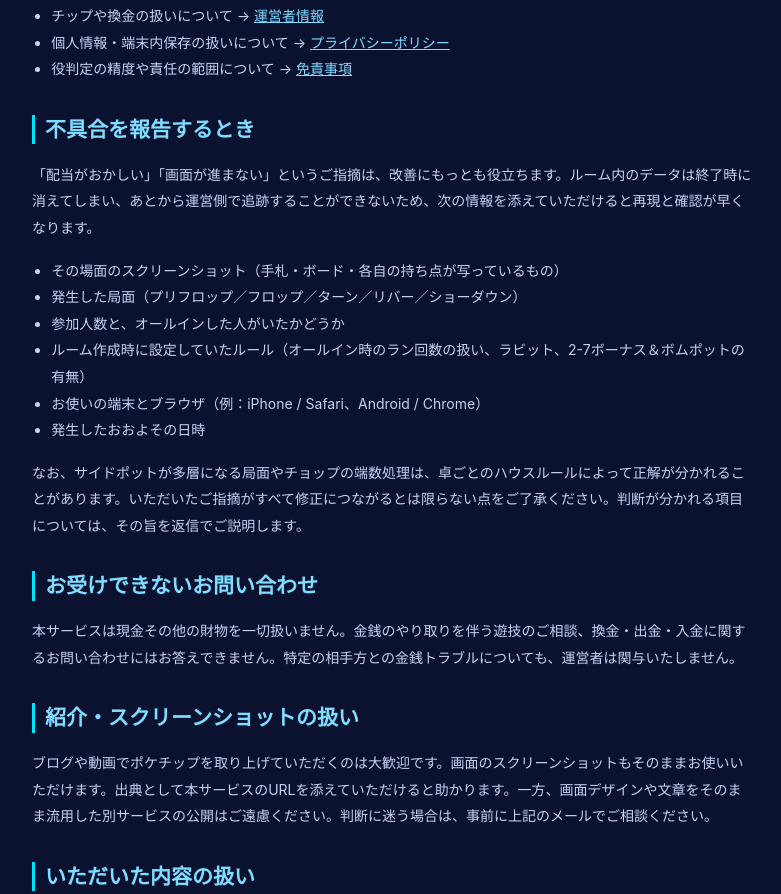
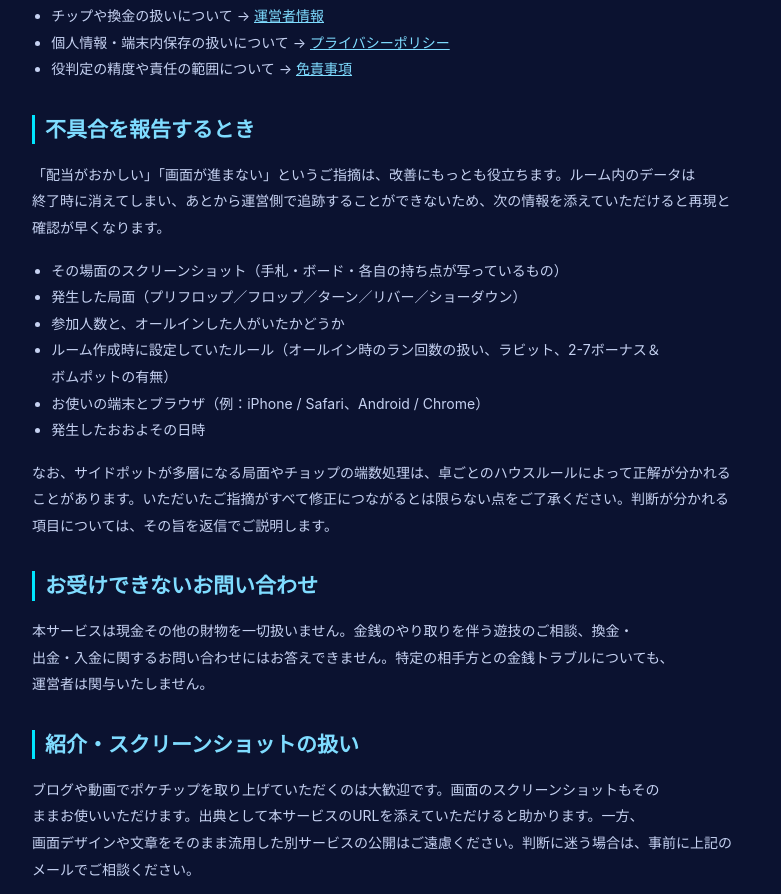
Before and after one commit to fujiken1016/poke-chip, a website: page contact.html in a window 1280 px wide. Shown: the part 596-1490 px from the top of the page, without its empty margins (248-1029 px from the left). Drawn offline with Linux system fonts and the light colour scheme.

Commit message:
固定4面: 日本語の折り返しを文節境界に（孤立文字 5件→0件を目標）
375px 実測で h2/td/li に孤立文字（最終行1〜2字）が5件あった。
word-break:auto-phrase で文節境界を入れてから text-wrap で均す。
balance 単独は単語の途中で割るので使わない（design_guidelines §3-B）。

Co-Authored-By: Claude Opus 5 <noreply@anthropic.com>

```diff
--- a/contact.html
+++ b/contact.html
@@ -26,6 +26,10 @@
   .card { background: #121a3f; border: 1px solid #23305c; border-radius: 16px; padding: 14px 16px; margin-top: 12px; }
   .foot { margin-top: 36px; border-top: 1px solid #23305c; padding-top: 8px; }
   .foot a { display: inline-flex; align-items: center; min-height: 48px; font-size: 14px; margin-right: 18px; }
+  /* 2026-09-14: 日本語は文節でだけ折る（design_guidelines §3-B）。
+     auto-phrase で文節境界を入れてから balance/pretty で均す。balance 単独は単語を割る。 */
+  h1, h2 { word-break: auto-phrase; text-wrap: balance; }
+  p, li, td, th { word-break: auto-phrase; text-wrap: pretty; }
 </style>
 <!-- Google AdSense -->
 <script async src="https://pagead2.googlesyndication.com/pagead/js/adsbygoogle.js?client=ca-pub-8289616283786904" crossorigin="anonymous"></script>
```
Also changed, not shown: about.html (+4 -0 lines), disclaimer.html (+4 -0 lines), privacy.html (+4 -0 lines).
